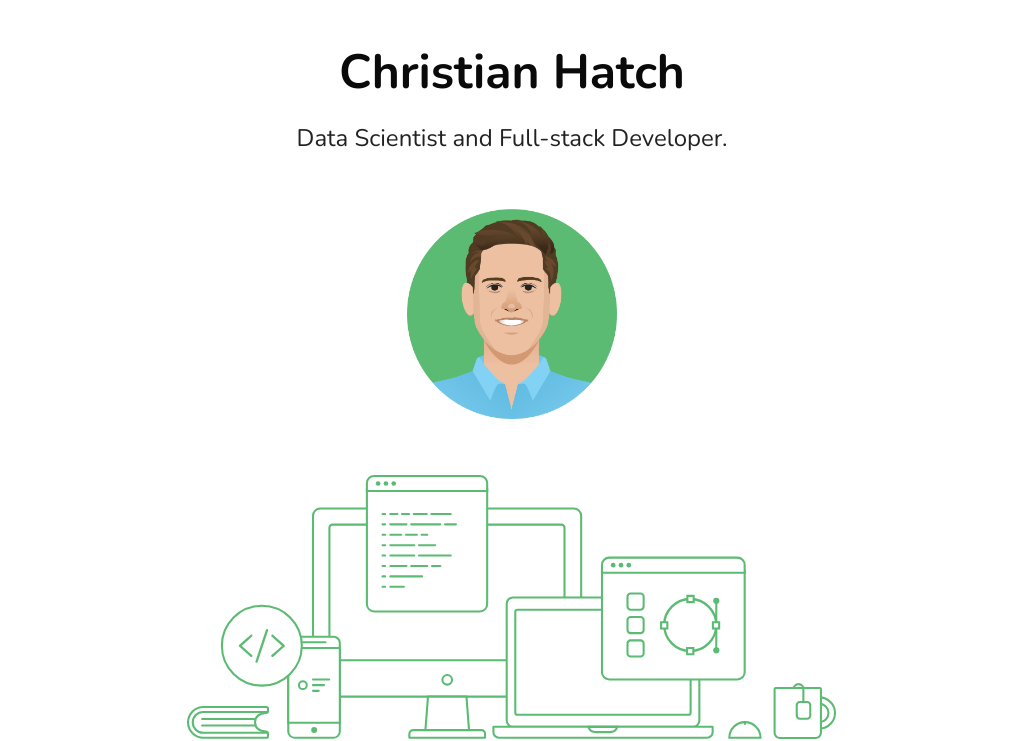
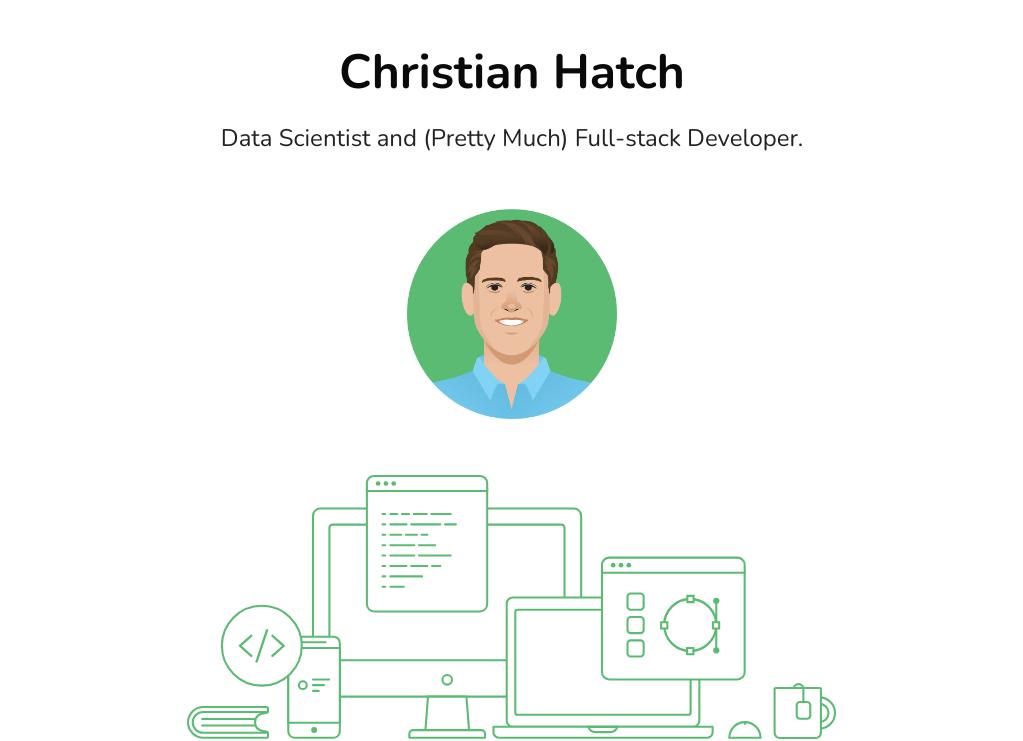
Before and after one commit to christiandhatch/christiandhatch.github.io, a website: page index.html in a window 1280 px wide. Shown: the part 59-800 px from the top of the page, without its empty margins (128-1151 px from the left). Drawn offline with nearby package versions, Linux system fonts and the light colour scheme.

Commit message:
Update index.html

```diff
--- a/index.html
+++ b/index.html
@@ -39,7 +39,7 @@
           <div class="columns is-centered">
             <div class="column">
               <h1 class="title is-spaced is-size-1-desktop is-size-2-tablet is-size-3-mobile">Christian Hatch</h1>
-              <h2 class="subtitle is-size-4-desktop">Data Scientist and Full-stack Developer.</h2>
+              <h2 class="subtitle is-size-4-desktop">Data Scientist and (Pretty Much) Full-stack Developer.</h2>
               <img style="width: 210px; padding-top: 2rem;" src="assets/v1.png">
             </div>
           </div>
```
